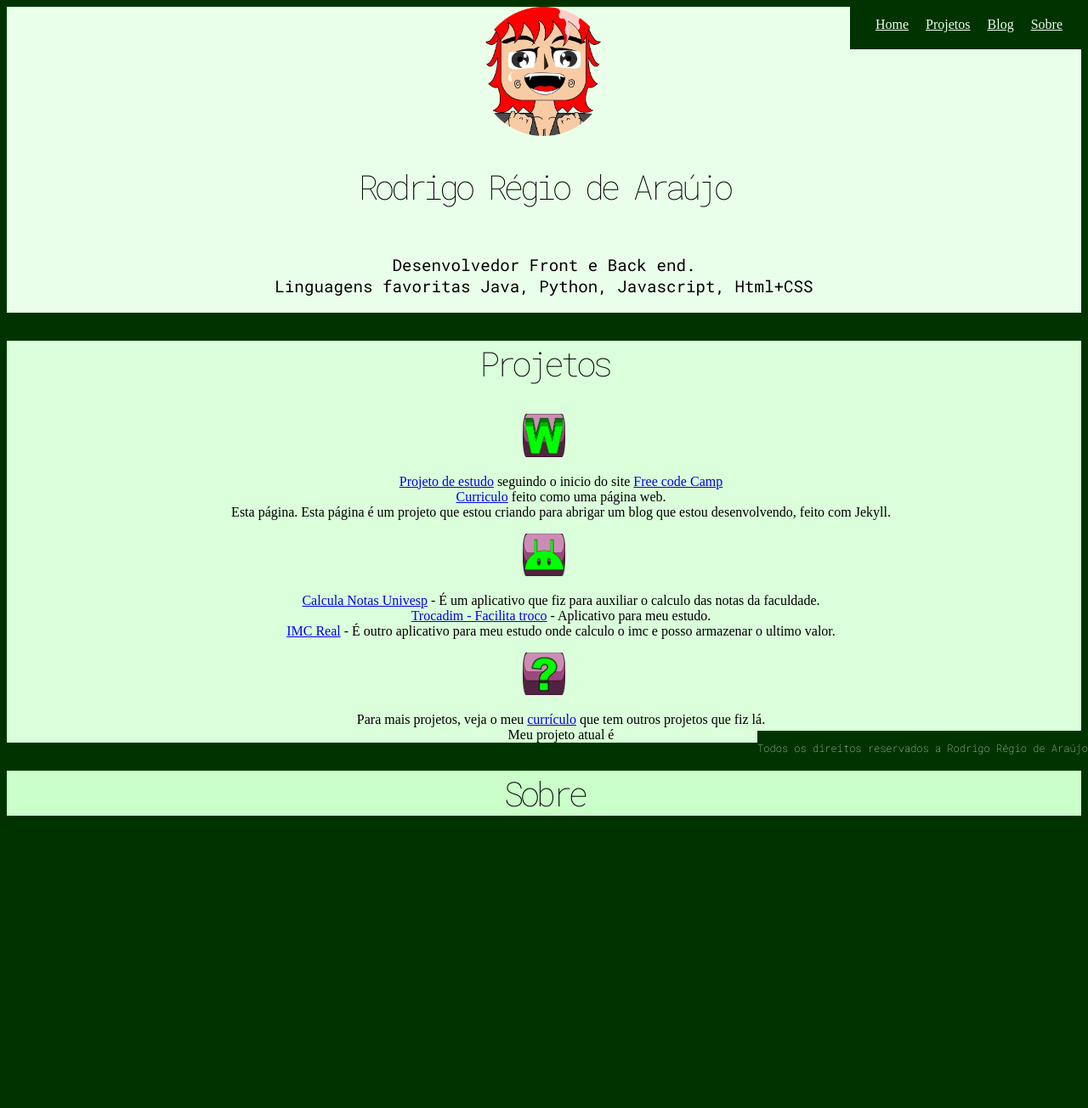
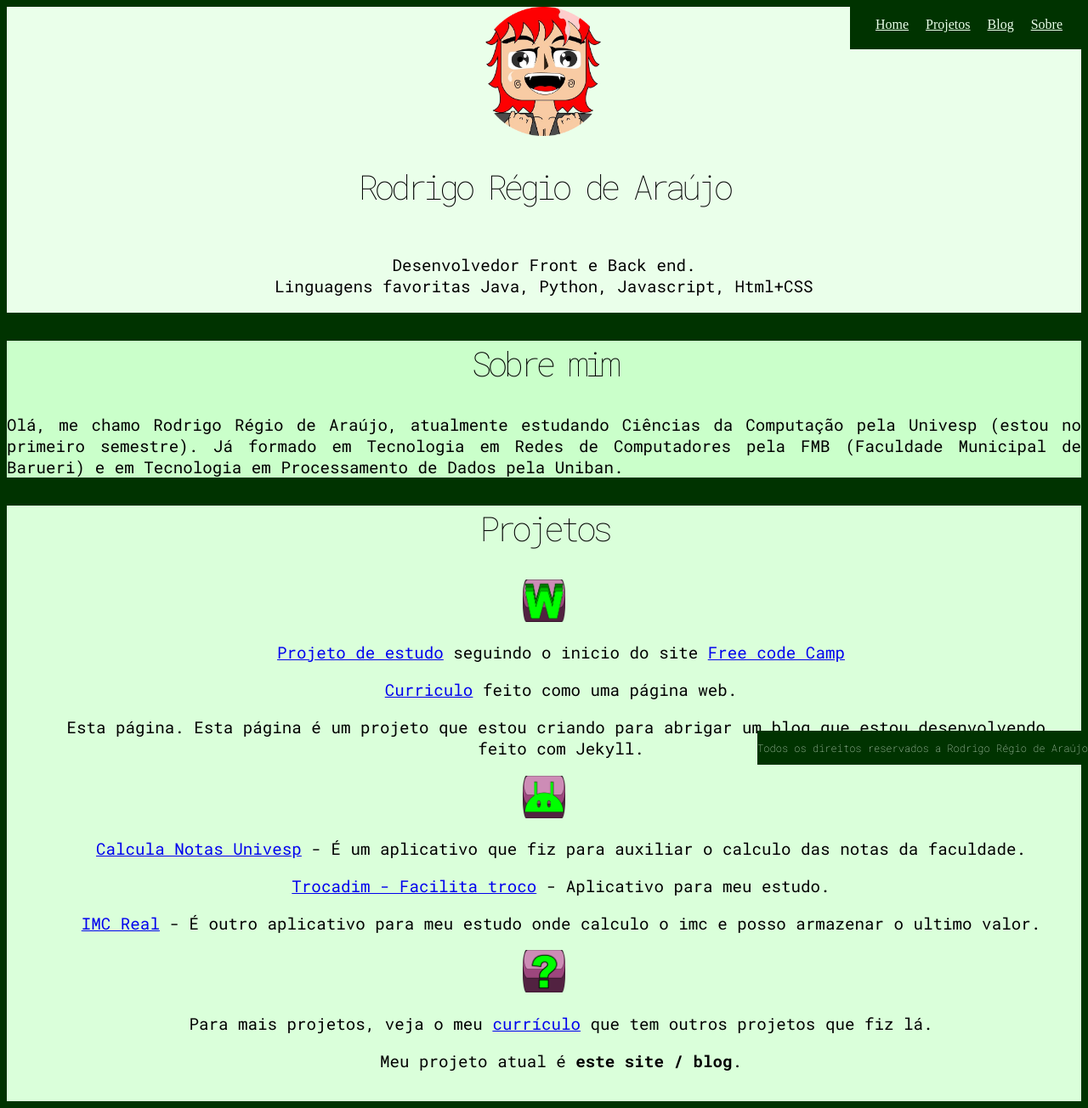
Before and after one commit to rodrigoregio/mysiteandblog, a Jekyll site: the page built from index.html, in a window 1280 px wide. Shown: the whole page at 85% size. Built offline with Jekyll 4.4.1, drawn with Linux system fonts in a browser that asks for light colours; before the commit the page ends 993 px from its top, so only the background shows below that.

Commit message:
Página Sobre
Escrito um pouco na pagina sobre mim. E adicionado responsividade ao menu.

```diff
--- a/_includes/projetos.html
+++ b/_includes/projetos.html
@@ -2,19 +2,19 @@
     <h1>Projetos</h1>
     <img src="/assets/images/web.png" alt="Projetos web" width="50px">
     <ul>
-        <li><a href="https://gummy.rregio.top">Projeto de estudo</a> seguindo o inicio do site <a href="https://freecodecamp.org">Free code Camp</a></li>
-        <li><a href="https://curriculo.rregio.top">Curriculo</a> feito como uma página web.</li>
-        <li>Esta página. Esta página é um projeto que estou criando para abrigar um blog que estou desenvolvendo, feito com Jekyll.</li>
+        <li><p><a href="https://gummy.rregio.top">Projeto de estudo</a> seguindo o inicio do site <a href="https://freecodecamp.org">Free code Camp</a></p></li>
+        <li><p><a href="https://curriculo.rregio.top">Curriculo</a> feito como uma página web.</p></li>
+        <li><p>Esta página. Esta página é um projeto que estou criando para abrigar um blog que estou desenvolvendo, feito com Jekyll.</p></li>
     </ul>
     <img src="/assets/images/android.png" alt="Projetos Mobile Android" width="50px">
     <ul>
-        <li><a href="https://play.google.com/store/apps/details?id=top.rregio.calculanotasunivesp">Calcula Notas Univesp</a> - É um aplicativo que fiz para auxiliar o calculo das notas da faculdade.</li>
-        <li><a href="https://play.google.com/store/apps/details?id=top.rregio.trocadim">Trocadim - Facilita troco</a> - Aplicativo para meu estudo.</li>
-        <li><a href="https://play.google.com/store/apps/details?id=top.rregio.imc">IMC Real</a> - É outro aplicativo para meu estudo onde calculo o imc e posso armazenar o ultimo valor.</li>
+        <li><p><a href="https://play.google.com/store/apps/details?id=top.rregio.calculanotasunivesp">Calcula Notas Univesp</a> - É um aplicativo que fiz para auxiliar o calculo das notas da faculdade.</p></li>
+        <li><p><a href="https://play.google.com/store/apps/details?id=top.rregio.trocadim">Trocadim - Facilita troco</a> - Aplicativo para meu estudo.</p></li>
+        <li><p><a href="https://play.google.com/store/apps/details?id=top.rregio.imc">IMC Real</a> - É outro aplicativo para meu estudo onde calculo o imc e posso armazenar o ultimo valor.</p></li>
     </ul>
     <img src="/assets/images/outros.png" alt="Há outros projetos?" width="50px">
     <ul>
-        <li>Para mais projetos, veja o meu <a href="https://curriculo.rregio.top">currículo</a> que tem outros projetos que fiz lá.</li>
-        <li>Meu projeto atual é {{ projeto_atual }}</li>
+        <li><p>Para mais projetos, veja o meu <a href="https://curriculo.rregio.top">currículo</a> que tem outros projetos que fiz lá.</p></li>
+        <li><p>Meu projeto atual é {{ page.projeto_atual }}.</p></li>
     </ul>
 </section>
--- a/_includes/sobre.html
+++ b/_includes/sobre.html
@@ -1,3 +1,4 @@
 <section id="sobre">
-    <h1>Sobre</h1>
+    <h1>Sobre mim</h1>
+    <p align="justify">Olá, me chamo Rodrigo Régio de Araújo, atualmente estudando Ciências da Computação pela Univesp (estou no primeiro semestre). Já formado em Tecnologia em Redes de Computadores pela FMB (Faculdade Municipal de Barueri) e em Tecnologia em Processamento de Dados pela Uniban.</p>
 </section>
--- a/_sass/main.scss
+++ b/_sass/main.scss
@@ -76,6 +76,7 @@
     width: 100%;
     height: auto;
     background-color: #daffda;
+    padding-bottom: 16px;
 }
 #sobre{
     width: 100%;
@@ -87,12 +88,19 @@
     text-align: center;
 }
 @media(max-width: 500px){
+    #projetos{
+        padding-bottom: 0px;
+    }
+    .navbar {
+        position: fixed;
+        width: 100%;
+
+    }
     .header > img{
         padding: 55px;
     }
     .rodape {
         position: inherit;
         white-space: pre-line;
-
     }
 }
--- a/index.html
+++ b/index.html
@@ -1,6 +1,7 @@
 ---
 layout: default
 title: Home
+projeto_atual: <b>este site / blog</b>
 ---
 <section id="home" class="header">
     <img src="/assets/images/eu3.png" alt="Foto de perfil" width="150px"/>
@@ -8,5 +9,5 @@
     <p>Desenvolvedor Front e Back end.<br/>
     Linguagens favoritas Java, Python, Javascript, Html+CSS</p>
 </section>
+{% include sobre.html %}
 {% include projetos.html %}
-{% include sobre.html %}
```
Also changed, not shown: 3 other files.
